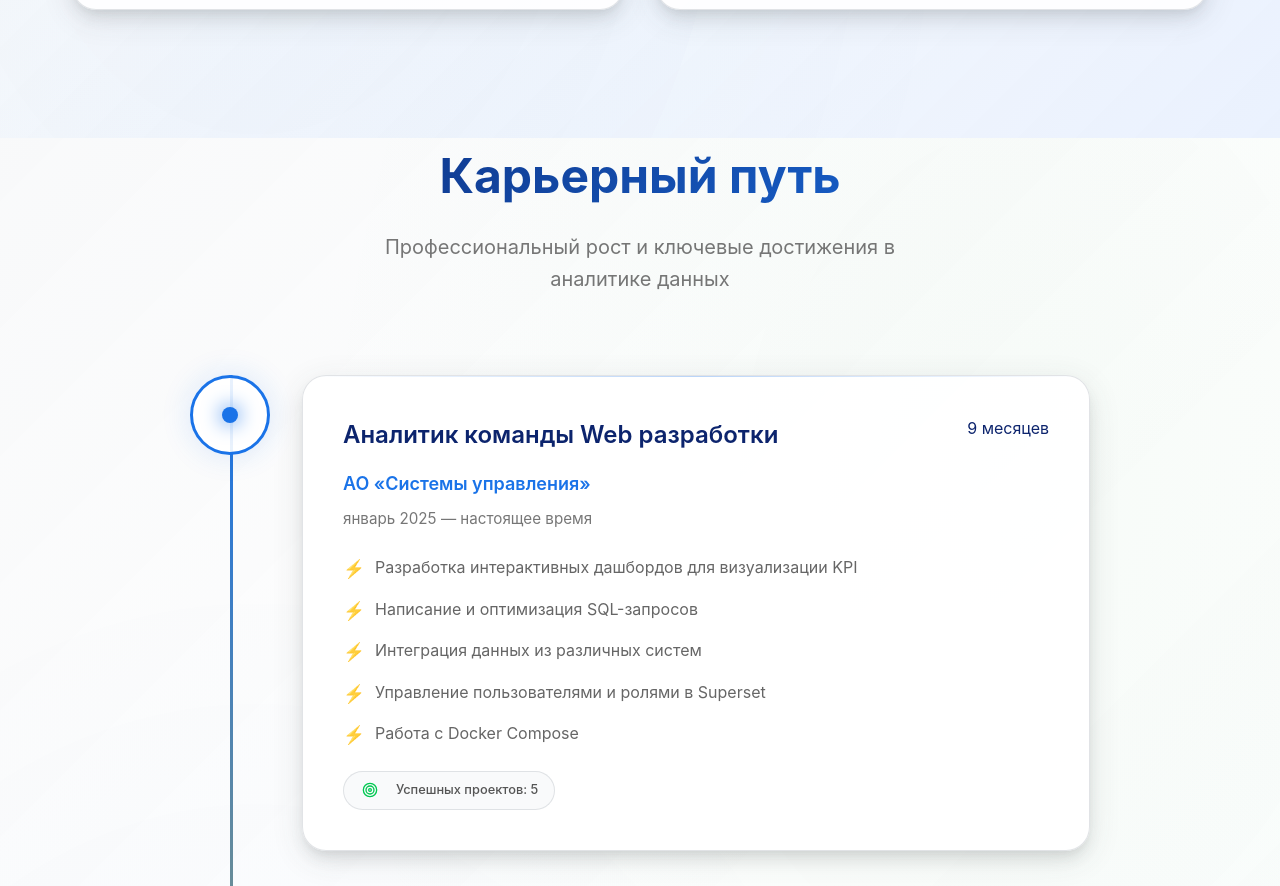
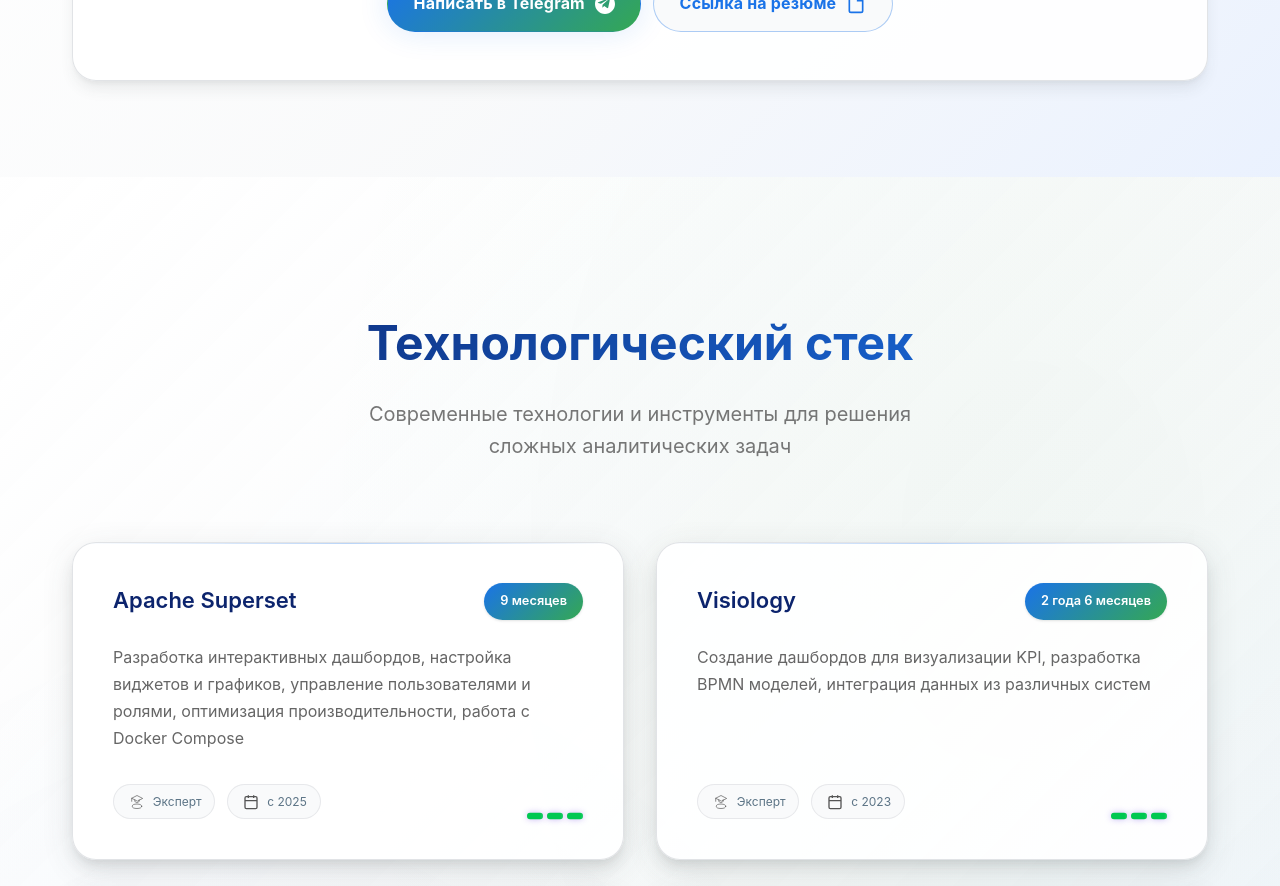
Before and after one commit to edogev/site, a React (Create React App) app: page / in a window 1280 px wide. Shown: the part 2520-3406 px from the top of the page. Built offline with nearby package versions, Linux system fonts and the light colour scheme.

Commit message:
delite Мои проекты

```diff
--- a/src/App.js
+++ b/src/App.js
@@ -1,7 +1,7 @@
 // [file name]: src/App.js
 
 import { useState, useEffect, useRef } from 'react';
-import Home from './pages/Home';
+import Home, { SkillsSection, ExperienceSection } from './pages/Home';
 import Projects from './pages/Projects';
 import CTA from './components/CTA';
 import BackgroundAnimation from './components/BackgroundAnimation';
@@ -30,7 +30,7 @@
 
       scrollTimeout.current = setTimeout(() => {
         // Определяем текущую секцию на основе скролла
-        const sections = ['home', 'skills', 'experience', 'projects'];
+        const sections = ['home', 'projects', 'skills', 'experience'];
         const current = sections.find(section => {
           const element = document.getElementById(section);
           if (element) {
@@ -115,6 +115,8 @@
         <Home scrollToSection={scrollToSection} />
         <Projects />
         <CTA />
+        <SkillsSection />
+        <ExperienceSection />
       </main>
 
       <button
--- a/src/pages/Home.js
+++ b/src/pages/Home.js
@@ -130,8 +130,6 @@
   }, []);
 
   return (
-    <>
-      {/* Hero Section */}
     <section id="home" className="hero-section" ref={heroRef}>
         <div className="hero-background">
           <div className="floating-elements">
@@ -199,8 +197,11 @@
           </div>
         </div>
       </section>
+  );
+}
 
-      {/* Skills Section */}
+export function SkillsSection() {
+  return (
     <section id="skills" className="skills-section">
       <div className="container">
         <div className="section-header">
@@ -216,7 +217,11 @@
             const experienceFormatted = formatExperience(experienceMonths);
 
             return (
-      <div key={index} className="skill-card" style={{animationDelay: `${index * 0.1}s`}}>
+              <div
+                key={index}
+                className="skill-card"
+                style={{ animationDelay: `${index * 0.1}s` }}
+              >
                 <div className="skill-header">
                   <h3>{skill.name}</h3>
                   <span className="experience-tag">{experienceFormatted}</span>
@@ -227,7 +232,11 @@
                   <div className="skill-meta">
                     <span className="meta-item">
                       <Icon name="rocket" className="meta-icon" />
-              {skill.level === 'advanced' ? 'Эксперт' : skill.level === 'intermediate' ? 'Опытный' : 'Начальный'}
+                      {skill.level === 'advanced'
+                        ? 'Эксперт'
+                        : skill.level === 'intermediate'
+                        ? 'Опытный'
+                        : 'Начальный'}
                     </span>
                     <span className="meta-item">
                       <Icon name="calendar" className="meta-icon" />
@@ -242,8 +251,11 @@
         </div>
       </div>
     </section>
+  );
+}
 
-      {/* Experience Section */}
+export function ExperienceSection() {
+  return (
     <section id="experience" className="experience-section">
       <div className="container">
         <div className="section-header">
@@ -260,15 +272,18 @@
             const periodFormatted = formatPeriod(job.startDate, job.endDate);
 
             return (
-                <div key={index} className="timeline-item" style={{animationDelay: `${index * 0.15}s`}}>
+              <div
+                key={index}
+                className="timeline-item"
+                style={{ animationDelay: `${index * 0.15}s` }}
+              >
                 <div className="timeline-marker">
                   <div className="marker-inner"></div>
                 </div>
                 <div className="timeline-content">
                   <div className="job-header">
                     <h3>{job.position}</h3>
-                      <span cl
-                      assName="job-duration">{experienceFormatted}</span>
+                    <span className="job-duration">{experienceFormatted}</span>
                   </div>
                   <div className="company-info">
                     <span className="company-name">{job.company}</span>
@@ -290,6 +305,5 @@
         </div>
       </div>
     </section>
-    </>
   );
 }
--- a/src/pages/Projects.js
+++ b/src/pages/Projects.js
@@ -180,13 +180,6 @@
   return (
     <section id="projects" className={`projects-section ${isVisible ? 'visible' : ''}`}>
       <div className="container">
-        <div className="section-header">
-          <h2 className="section-title">Мои Проекты</h2>
-          <p className="section-subtitle">
-            От Telegram ботов до комплексных веб-приложений
-          </p>
-        </div>
-
         <div className="project-tabs">
           <button
             className={`tab-btn ${activeTab === 'bots' ? 'active' : ''}`}
```
Also changed, not shown: 11 other files (tests, documents, lock files or other folders). Lines whose indentation alone changed are shown as unchanged.
